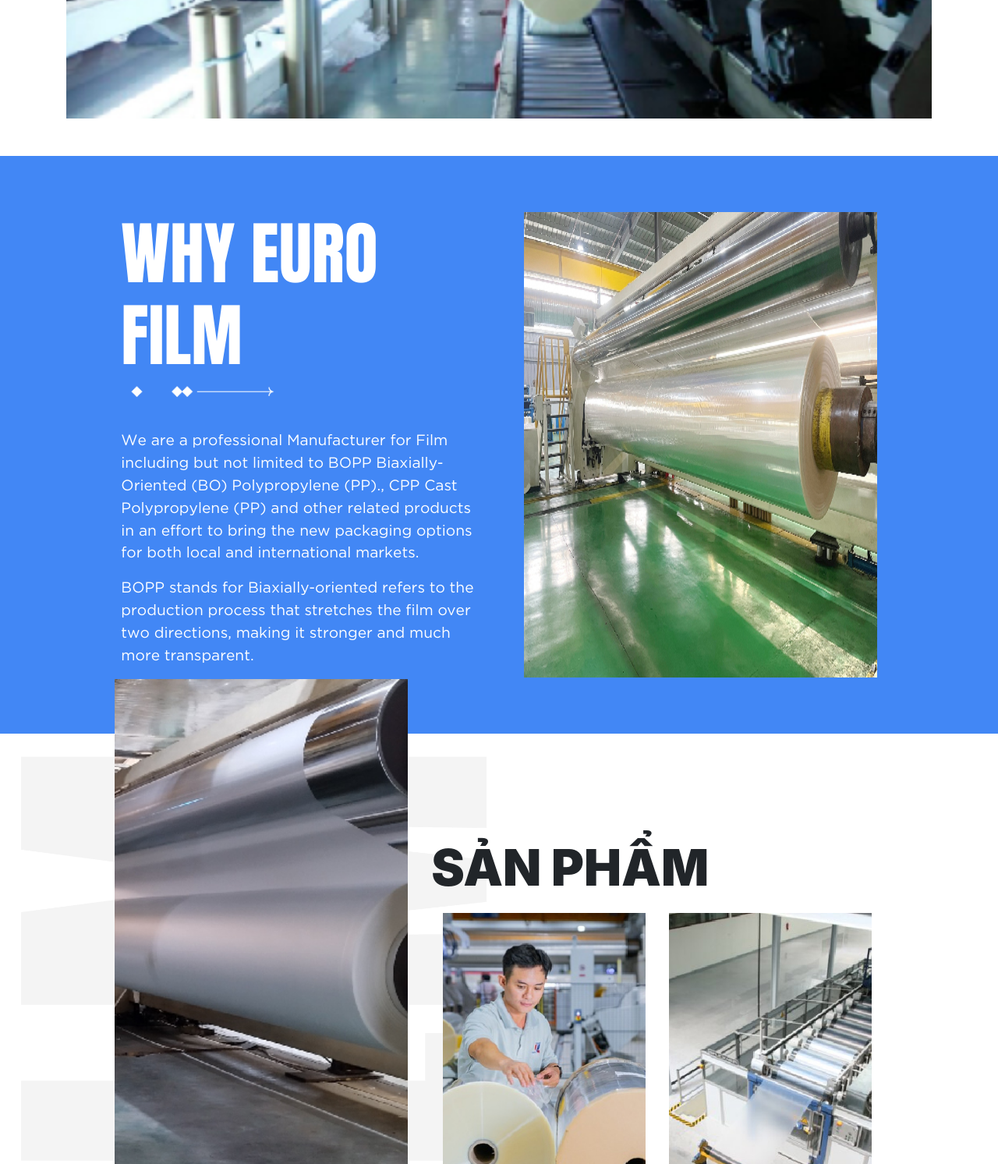
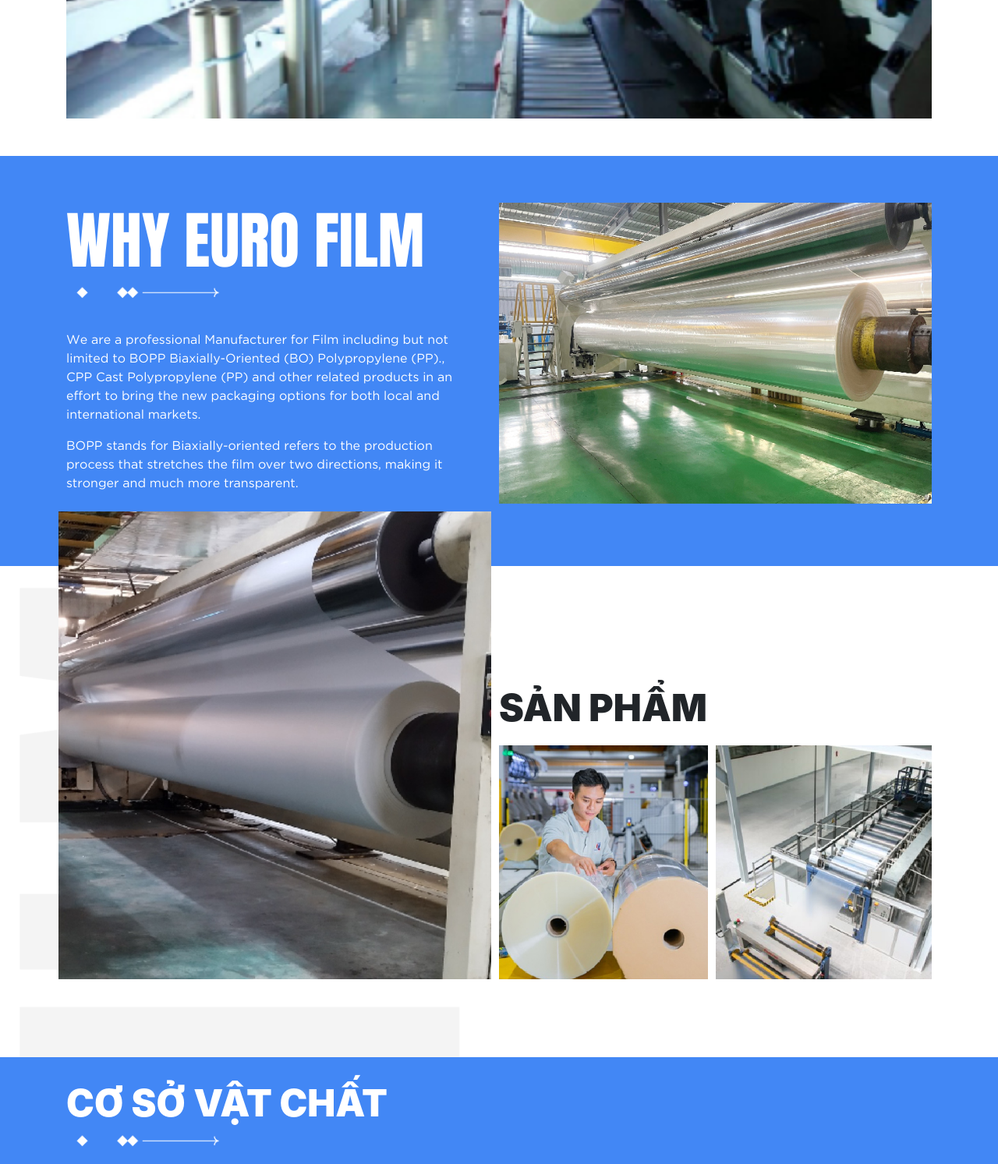
Before and after one commit to mnit016/mnit016.github.io, a PHP site: page / in a window 1280 px wide. Shown: the part 675-2168 px from the top of the page at 78% size. Run offline with PHP 8.4, Linux system fonts and the light colour scheme; some libraries are stand-ins or nearby versions.

Commit message:
Fix index container

```diff
--- a/public/css/s.css
+++ b/public/css/s.css
@@ -72,9 +72,10 @@ nav .col-12 .nav-item {
 
 .home-why {
   background-color: #4287f5;
+  padding-top: 20px;
+  padding-bottom: 40px;
 }
 .home-why .row {
-  padding: 20px;
   padding-top: 40px;
   padding-bottom: 40px;
 }
@@ -82,30 +83,30 @@ nav .col-12 .nav-item {
   height: 100%;
   width: 100%;
 }
-.home-why .col-5 {
-  padding: 2rem;
+.home-why .col-6 {
+  padding: 0;
 }
 .home-why .home-why-text {
   color: white;
 }
 .home-why .home-why-text h1 {
-  font-size: 5.5rem;
+  font-size: 5rem;
 }
 .home-why .home-why-text p {
-  font-size: 1.2rem;
+  font-size: 1rem;
 }
 
 .home-img {
-  padding: 30px;
+  padding-top: 30px;
 }
 .home-img .row {
-  padding-top: -500px;
+  padding: 0;
 }
 .home-img .big-img {
-  height: 700px;
+  height: 600px;
 }
 .home-img .small-img {
-  height: 400px;
+  height: 300px;
 }
 .home-img .img {
   width: 100%;
@@ -125,9 +126,10 @@ nav .col-12 .nav-item {
 }
 .home-img .col-6 {
   display: flex;
+  padding: 0;
 }
 .home-img h2 {
-  font-size: 4rem;
+  font-size: 3rem;
   font-weight: 1000;
   margin-bottom: 20px;
 }
@@ -135,7 +137,7 @@ nav .col-12 .nav-item {
 .home-big-text {
   background-color: #4287f5;
   height: 200px;
-  padding: 30px;
+  padding-top: 30px;
 }
 .home-big-text h1 {
   color: white;
@@ -145,9 +147,7 @@ nav .col-12 .nav-item {
 
 .home-img-2 {
   position: relative;
-  padding: 40px;
-  top: -90px;
-  margin-bottom: -100px;
+  top: -60px;
 }
 .home-img-2 .img-2-holder div {
   margin: 0;
--- a/public/css/s.scss
+++ b/public/css/s.scss
@@ -93,9 +93,10 @@ nav {
 
 .home-why {
     background-color: $blue;
+    padding-top: 20px;
+    padding-bottom: 40px;
 
     .row {
-        padding: 20px;
         padding-top: 40px;
         padding-bottom: 40px;
     }
@@ -105,36 +106,36 @@ nav {
         width: 100%;
     }
 
-    .col-5 {
-        padding: 2rem;
+    .col-6 {
+        padding: 0;
     }
 
     .home-why-text {
         color: white;
 
         h1 {
-            font-size: 5.5rem;
+            font-size: 5rem;
         }
 
         p {
-            font-size: 1.2rem;
+            font-size: 1rem;
         }
     }
 }
 
 .home-img {
-    padding: 30px;
+    padding-top: 30px;
 
     .row {
-        padding-top: -500px;
+        padding: 0;
     }
 
     .big-img {
-        height: 700px;
+        height: 600px;
     }
 
     .small-img {
-        height: 400px;
+        height: 300px;
     }
 
     .img {
@@ -159,10 +160,11 @@ nav {
 
     .col-6 {
         display: flex;
+        padding: 0;
     }
 
     h2 {
-        font-size: 4rem;
+        font-size: 3rem;
         font-weight: 1000;
         margin-bottom: 20px;
     }
@@ -171,7 +173,7 @@ nav {
 .home-big-text {
     background-color: $blue;
     height: 200px;
-    padding: 30px;
+    padding-top: 30px;
 
     h1 {
         color: white;
@@ -182,9 +184,7 @@ nav {
 
 .home-img-2 {
     position: relative;
-    padding: 40px;
-    top: -90px;
-    margin-bottom: -100px;
+    top: -60px;
 
     .img-2-holder {
         div {
--- a/public/index.html
+++ b/public/index.html
@@ -26,9 +26,9 @@
         </div>
     </div>
     <div class="home-why">
+        <div class="container">
             <div class="row">
-            <div class="col-1"></div>
-            <div class="col-5">
+                <div class="col-6" style="padding-right: 40px;">
                     <div id="why-euro" class="home-why-text">
                         <h1 class="euro-font-title ">
                             WHY EURO FILM
@@ -49,16 +49,17 @@
                         </p>
                     </div>
                 </div>
-            <div class="col-5">
+                <div class="col-6">
                     <img src="./ext/img/1.1.jpg">
                 </div>
             </div>
         </div>
+
+    </div>
     <div class="euro-text-background-vertical">
-        <div class="home-img">
+        <div class="home-img container">
             <div class="row" style="top: -100px; position: relative;">
-                <div class="col-1"></div>
-                <div class="col-4 big-img">
+                <div class="col-6 big-img" style="margin-right: 10px; margin-left: -10px;">
                     <div class="img img14">
                         <!-- <img src="./ext/img/1.4.jpg" style='width: 100%; object-fit: contain'> -->
                     </div>
@@ -70,7 +71,7 @@
                         </div>
                         <div class="row">
                             <div class="col-6 small-img">
-                                <div class="img img52">
+                                <div class="img img52" style="margin-right: 10px;">
                                     <!-- <img src="./ext/img/5.2.jpg" style='width: 100%; object-fit: contain'> -->
                                 </div>
                             </div>
@@ -86,9 +87,9 @@
         </div>
 
         <div class="home-big-text">
-            <div class="row">
-                <div class="col-1"></div>
-                <div class="col-10">
+            <div class="container" style="padding: 0;">
+                <div class="row" style="padding: 0;">
+                    <div class="col-12">
                         <h1>
                             CƠ SỞ VẬT CHẤT
                         </h1>
@@ -97,11 +98,11 @@
                     </div>
                 </div>
             </div>
+        </div>
 
-        <div class="home-img-2">
+        <div class="home-img-2 container" style="padding: 0;">
             <div class="row">
-                <div class="col-1"></div>
-                <div class="col-10">
+                <div class="col-12">
                     <div class="img-2-holder row">
                         <div class="col-6">
                             <img src="https://gesrepair.com/wp-content/uploads/bigstock-140745698.jpg" alt="">
```
Also changed, not shown: 1 other file. Lines whose indentation alone changed are shown as unchanged.
